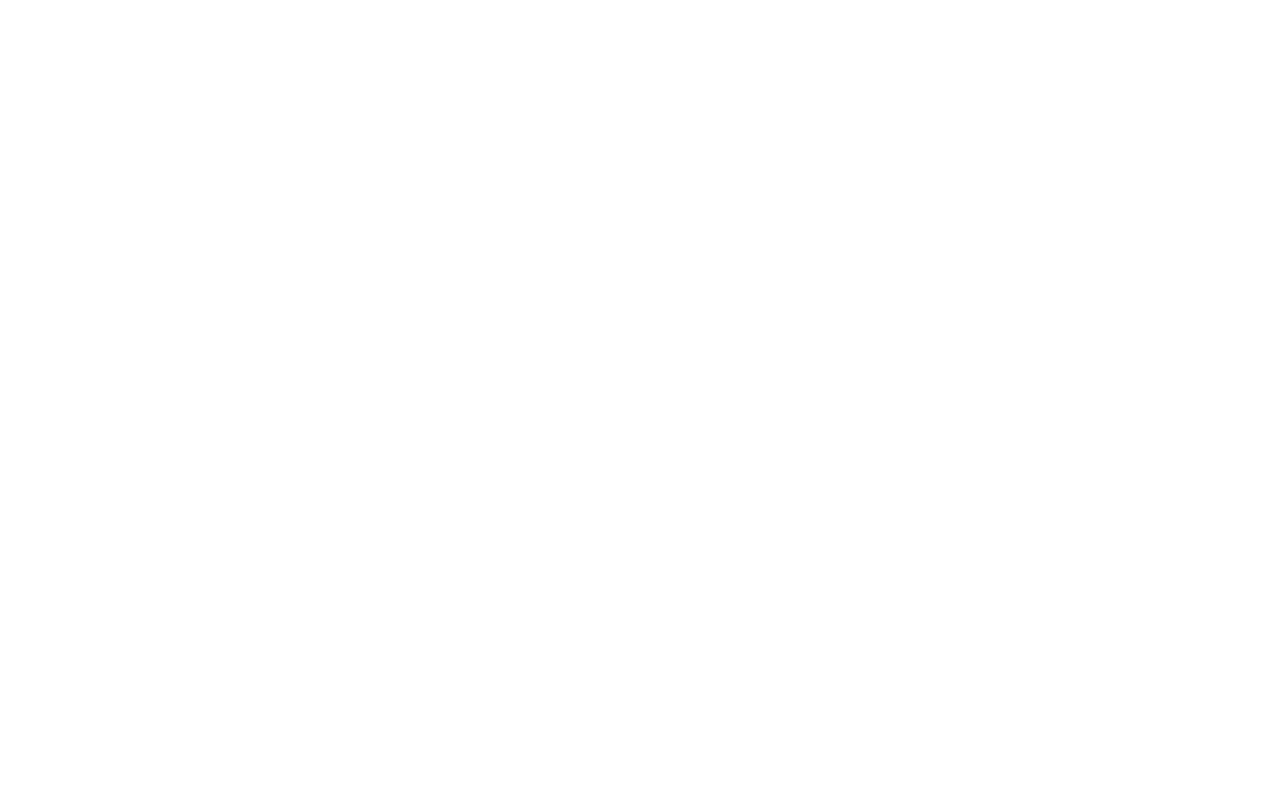
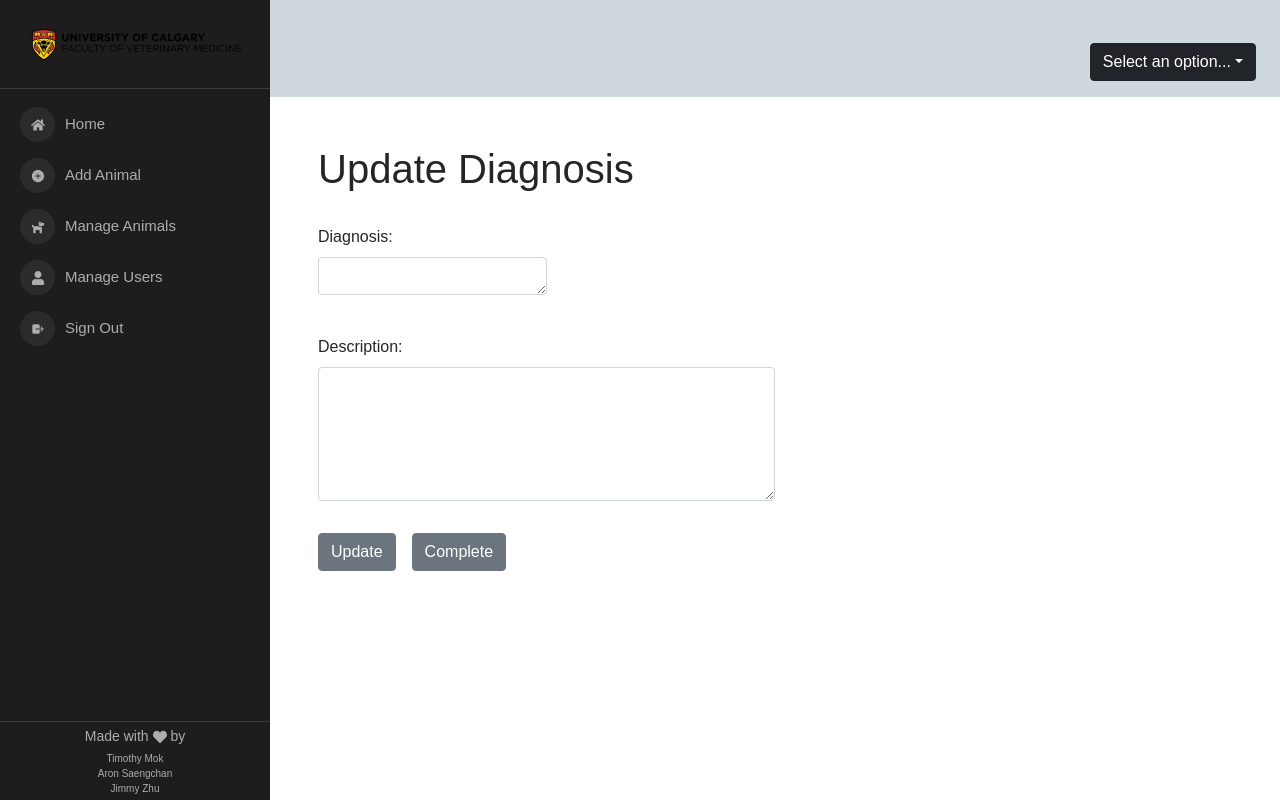
Before and after one commit to acsaeng/vet-med-clinic-app, a React (Create React App) app in the folder Front End/: page /update-diagnosis in a window 1280 px wide. Before the commit this address had no page. Built offline with nearby package versions, Linux system fonts and the light colour scheme; no server answers.

Commit message:
Completed all page formatting and routing

```diff
--- a/Front End/src/App.js
+++ b/Front End/src/App.js
@@ -20,9 +20,9 @@ import SendAlert from './pages/animal/SendAlert';
 
 import RequestTreatment from './pages/animal/RequestTreatment';
 import RequestAnimal from "./pages/animal/RequestAnimal";
-import ManageTreatment from './pages/treatment/ManageTreatment';
+import UpdateTreatment from './pages/treatment/UpdateTreatment';
 import AddDiagnosis from './pages/treatment/AddDiagnosis';
-import ManageDiagnosis from './pages/treatment/ManageDiagnosis';
+import UpdateDiagnosis from './pages/treatment/UpdateDiagnosis';
 import AddTreatment from './pages/treatment/AddTreatment';
 
 
@@ -57,9 +57,9 @@ function App() {
                 <Route path='/request-animal' element={<RequestAnimal/>}/>
                 {/* <Route path='/view-requests' element={<ViewRequests/>}/> */}
                 <Route path='/add-treatment' element={<AddTreatment/>}/>
-                <Route path='/manage-treatment' element={<ManageTreatment/>}/>
+                <Route path='/update-treatment' element={<UpdateTreatment/>}/>
                 <Route path='/add-diagnosis' element={<AddDiagnosis/>}/>
-                <Route path='/manage-diagnosis' element={<ManageDiagnosis/>}/>
+                <Route path='/update-diagnosis' element={<UpdateDiagnosis/>}/>
             </Routes>
         </Router>
     );
--- a/Front End/src/components/SearchAvailableAnimals.js
+++ b/Front End/src/components/SearchAvailableAnimals.js
@@ -65,13 +65,13 @@ export default class SearchAvailableAnimals extends Component{
             // <div>placeholder</div>
             <div className="overflow-auto">
                 {this.state.allAvailableAnimals.map(animal =>
-                    <a href = {"/request-animal?animalID="+animal.id} >
+                    <a href = {"/request-animal?animalID="+animal.animalID} >
                     {/* // <a href = "/request-animal" onClick={this.storeSelectedAnimalInfo(animal)}>  */}
-                    <div class="card text-black bg-light mx-5 my-3" key={animal.id} style={{width: "50rem"}}>
+                    <div class="card text-black bg-light mx-5 my-3" key={animal.animalID} style={{width: "50rem"}}>
 
                         <div class="card-header" >
                             {/* <h6> Request {request.requestID} by {request.requesterFirstName} {request.requesterLastName} </h6>  */}
-                            <h6> Animal #{animal.id}: {animal.name}, {animal.breed} {animal.species} </h6>
+                            <h6> Animal #{animal.animalID}: {animal.name}, {animal.breed} {animal.species} </h6>
                             {/* <Link to="/request-animal"/> */}
                         </div>
                         <div class="card-body"  >
--- a/Front End/src/pages/animal/Photos.js
+++ b/Front End/src/pages/animal/Photos.js
@@ -29,7 +29,6 @@ function Photos() {
                     <h1 className="ms-5 mt-5">Photos</h1>
                     <div className="d-flex flex-row w-75 mb-3 justify-content-end">
                         <button className="btn btn-secondary p-2 ms-3">Upload Photo</button>
-                        <button className="btn btn-secondary p-2 ms-3">Edit Photo Info</button>
                         <button className="btn btn-secondary p-2 ms-3">Delete Photo</button>
                     </div>
 
--- a/Front End/src/pages/treatment/ManageDiagnosis.js
+++ b/Front End/src/pages/treatment/UpdateDiagnosis.js
@@ -124,36 +124,32 @@ function ManageDiagnosis() {
 
     <div className="main-container d-flex flex-column flex-grow-1">
     <div className="d-flex w-100 h-100">
-                {(event) => singleRefresh(event)}
         <div className="sidebar">
             <Sidebar />
         </div>
-
         <div className="placeholder">
             <Sidebar />
         </div>
-            <div className= "d-flex flex-column">
+        <div className= "d-flex flex-column w-100">
             <div>
                 <AnimalNavbar />
             </div>
-            <div className="d-flex mx-3">
-              <h1>Update Diagnosis</h1>
-            </div>
+            <h1 className="ms-5 mt-5">Update Diagnosis</h1>
 
             <div class="custom-field mt-4 mb-3 mx-5">
-                <label> Diagnosis: </label> <br/>
-                <textarea id="diagnosisInput" onChange={getDiagnosis} cols='100' rows='1'>
+                <label className="mb-2"> Diagnosis: </label> <br/>
+                <textarea className="form-control w-25" id="diagnosisInput" onChange={getDiagnosis} cols='100' rows='1'>
                 </textarea>
             </div>
 
             <div class="custom-field mt-4 mb-3 mx-5">
-                <label> Description: </label> <br/>
-                <textarea id="descriptionInput" onChange={getDescription} cols='100' rows='5'>
+                <label className="mb-2"> Description: </label> <br/>
+                <textarea className="form-control w-50" id="descriptionInput" onChange={getDescription} cols='100' rows='5'>
                 </textarea>
             </div>
-            <div class="button mx-5">
-                <button onClick={clickUpdateButton}>Update</button>
-                <button onClick={clickCompleteButton}>Complete</button>
+            <div class="button mx-5 mt-3">
+                <button className="btn btn-secondary me-3" onClick={clickUpdateButton}>Update</button>
+                <button className="btn btn-secondary" onClick={clickCompleteButton}>Complete</button>
             </div>
             </div>
             </div>
--- a/Front End/src/pages/treatment/ManageTreatment.js
+++ b/Front End/src/pages/treatment/UpdateTreatment.js
@@ -123,6 +123,46 @@ function ManageTreatment() {
   return (
 
     <div className="main-container d-flex flex-column flex-grow-1">
+    <div className="d-flex w-100 h-100">
+        <div className="sidebar">
+            <Sidebar />
+        </div>
+        <div className="placeholder">
+            <Sidebar />
+        </div>
+        <div className= "d-flex flex-column w-100">
+            <div>
+                <AnimalNavbar />
+            </div>
+            <h1 className="ms-5 mt-5">Update Treatment</h1>
+
+
+            <div class="custom-field mt-4 mb-3 mx-5">
+                <label className="mt-4 mb-2"> Treatment Protocol: </label> <br/>
+                <textarea className="form-control w-25" id="treatmentInput" onChange={getTreatment} cols='100' rows='1'>
+                </textarea>
+            </div>
+
+            <div class="custom-field mt-4 mb-3 mx-5">
+                <label className="mb-2"> Description: </label> <br/>
+                <textarea className="form-control w-50" id="descriptionInput" onChange={getDescription} cols='100' rows='5'>
+                </textarea>
+            </div>
+            <div class="button mx-5 mt-3">
+                <button className="btn btn-secondary me-3" onClick={clickUpdateButton}>Update</button>
+                <button className="btn btn-secondary" onClick={clickCompleteButton}>Complete</button>
+            </div>
+            </div>
+            </div>
+        </div>
+
+    );
+}
+
+export default ManageTreatment;
+
+
+{/* <div className="main-container d-flex flex-column flex-grow-1">
 { Authenticated ==="isAuthenticated" ?
 <div className="d-flex w-100 h-100">
     {(event) => singleRefresh(event)}
@@ -159,9 +199,4 @@ function ManageTreatment() {
 </div>
 </div>
 : <a href="/">You are not authorized to view this page. Return to Login</a>}
-        </div>
-
-    );
-}
-
-export default ManageTreatment;
+</div> */}
--- a/Front End/src/pages/user/BlockUser.js
+++ b/Front End/src/pages/user/BlockUser.js
@@ -25,52 +25,7 @@ function BlockUser() {
                 <h1 className="mt-5 ms-5">Block User</h1>
                     <form className="d-flex flex-column  align-items-start mt-5" onSubmit={handleSubmit}>
                         <div className="d-flex my-3 w-50">
-                            <h4 className="w-100">First Name:</h4>
-                            <input className="form-control"/>
-                        </div>
-
-                        <div className="d-flex my-3 w-50">
-                            <h4 className="w-100">Last Name:</h4>
-                            <input className="form-control"/>
-                        </div>
-
-                        <div className="d-flex my-3 w-50">
-                            <h4 className="w-100">Type:</h4>
-                            <input className="form-control"/>
-                        </div>
-
-                        <div className="d-flex my-3 w-50">
-                            <h4 className="w-100">Email:</h4>
-                            <input className="form-control"/>
-                        </div>
-
-                        <div className="d-flex my-3 w-50">
-                            <h4 className="w-100">Phone Number:</h4>
-                            <input className="form-control"/>
-                        </div>
-
-                        <div className="d-flex my-3 w-50">
-                            <h4 className="w-100">Password:</h4>
-                            <input type="password" className="form-control"/>
-                        </div>
-
-                        <div className="d-flex my-3 w-50">
-                            <h4 className="w-100">Start Date:</h4>
-                            <input className="form-control"/>
-                        </div>
-
-                        <div className="d-flex my-3 w-50">
-                            <h4 className="w-100">User Status</h4>
-                            <input className="form-control"/>
-                        </div>
-
-                        <div className="d-flex my-3 w-50">
-                            <h4 className="w-100">Microchip:</h4>
-                            <input className="form-control"/>
-                        </div>
-
-                        <div className="d-flex my-3 w-50">
-                            <h4 className="w-100">Status:</h4>
+                            <h4 className="w-100">User ID:</h4>
                             <input className="form-control"/>
                         </div>
 
```
Lines whose indentation alone changed are shown as unchanged.
